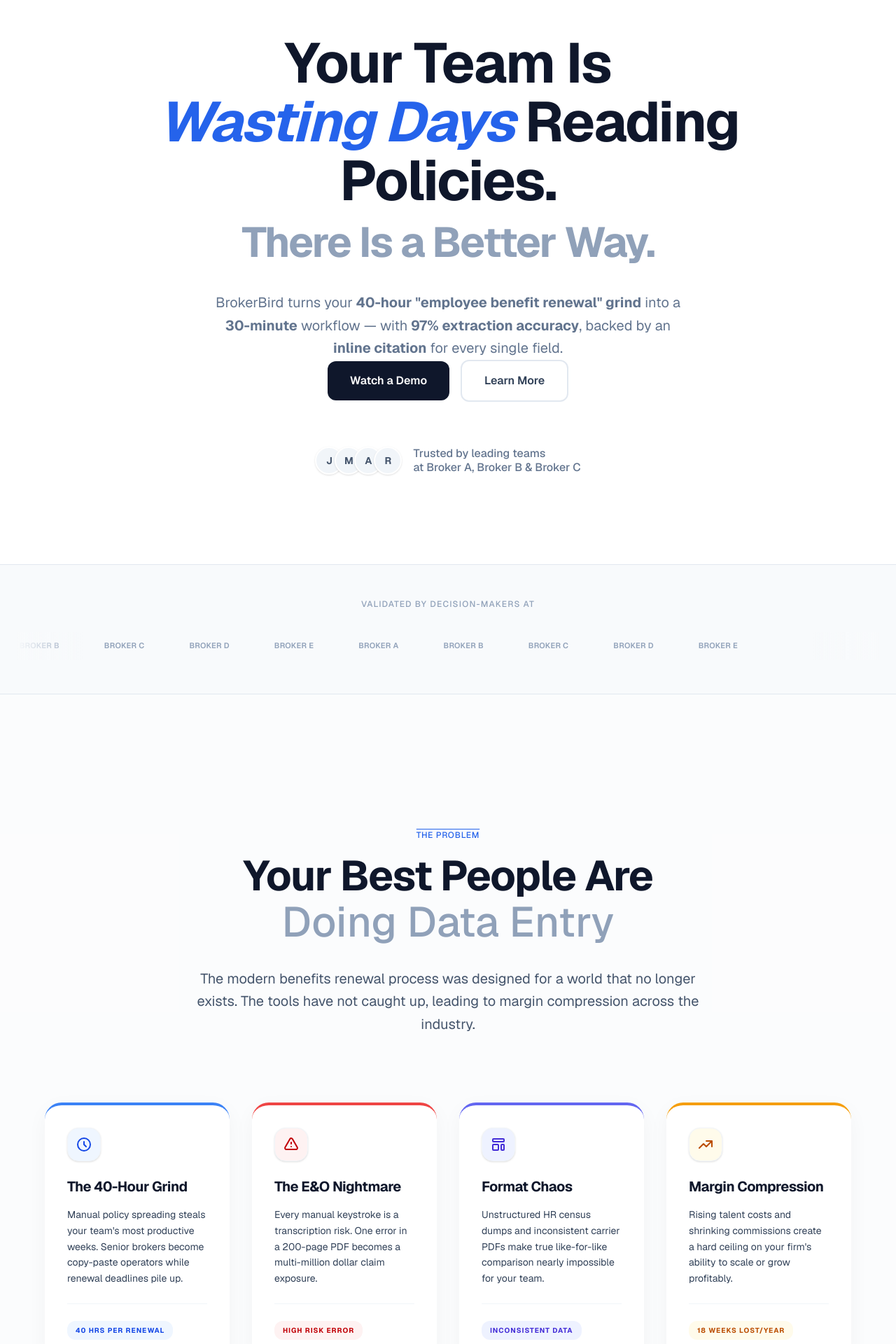
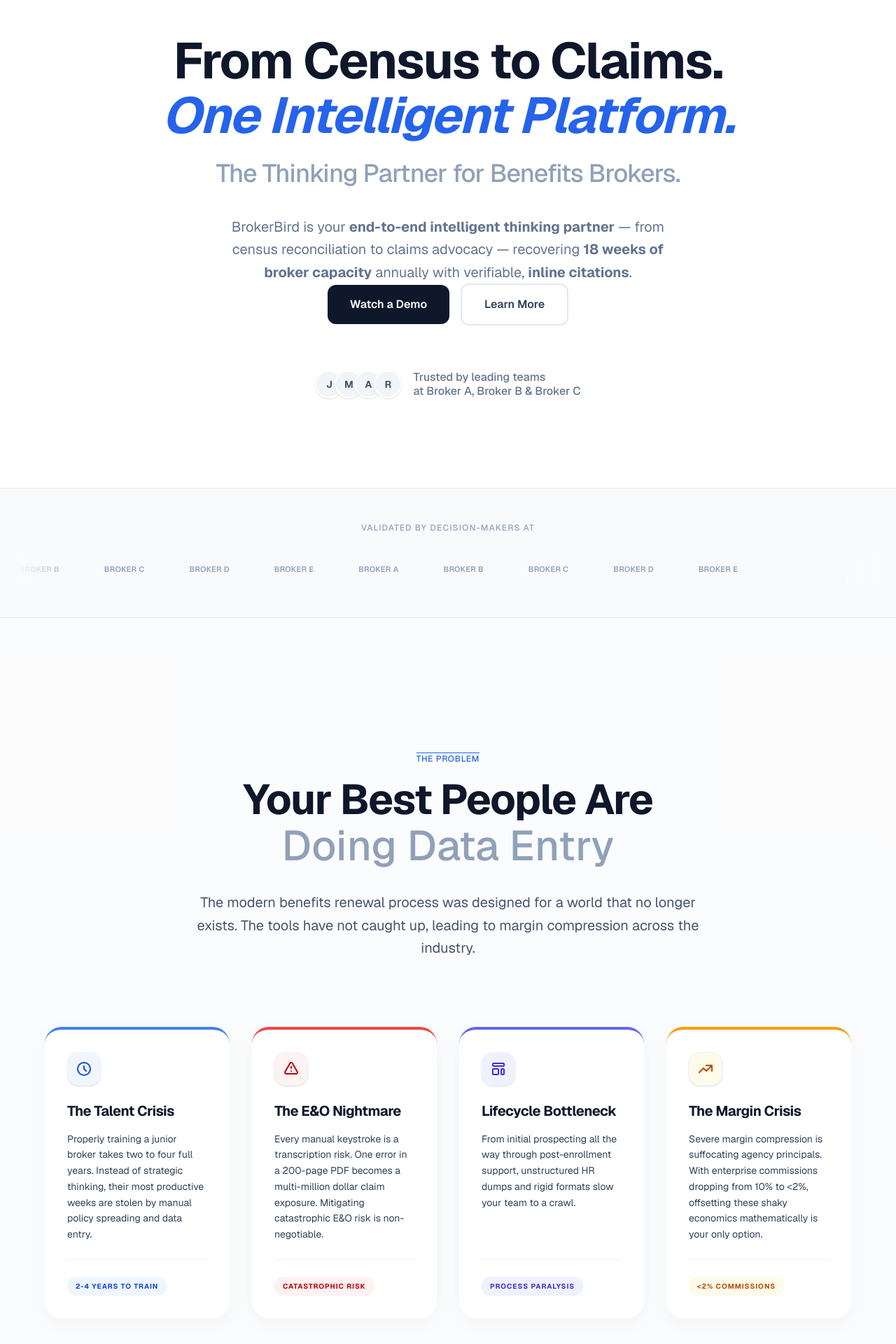
Before and after one commit to bwirakes/brokerbird-web-v3, a Next.js app: page / in a window 1280 px wide. Shown: the part 80-2000 px from the top of the page at 70% size. Built offline with nearby package versions, Linux system fonts and the light colour scheme.

Commit message:
Phase 14: Narrative Pivot - End-to-End Thinking Partner

```diff
--- a/components/HeroSection.tsx
+++ b/components/HeroSection.tsx
@@ -19,9 +19,10 @@
         {/* Headline */}
         <motion.h1
           variants={fadeUp}
-          className="text-5xl sm:text-6xl lg:text-[80px] font-bold text-slate-900 leading-[1.05] tracking-tight mb-10"
+          className="text-5xl sm:text-6xl lg:text-7xl font-bold text-slate-900 leading-[1.08] tracking-tight mb-6"
         >
-          Your Team Is{" "}
+          From Census to Claims.
+          <br />
           <span
             className="relative inline-block"
             style={{
@@ -29,26 +30,22 @@
               color: "#2563EB",
             }}
           >
-            Wasting Days
-          </span>{" "}
-          Reading Policies.
-          <br className="hidden sm:block" />
-          <motion.span
-            className="text-slate-400 block mt-4 text-4xl sm:text-5xl lg:text-6xl"
-            initial={{ opacity: 0, scale: 0.95 }}
-            whileInView={{ opacity: 1, scale: 1 }}
-            transition={{ delay: 0.3, duration: 0.8 }}
-          >
-            There Is a Better Way.
-          </motion.span>
+            One Intelligent Platform.
+          </span>
         </motion.h1>
+        <motion.p
+          variants={fadeUp}
+          className="text-2xl sm:text-3xl lg:text-4xl text-slate-400 font-medium tracking-tight mb-10"
+        >
+          The Thinking Partner for Benefits Brokers.
+        </motion.p>
 
         {/* Subheadline */}
         <motion.p
           variants={fadeUp}
-          className="mt-8 text-lg sm:text-xl text-slate-500 max-w-2xl mx-auto leading-relaxed"
+          className="text-lg sm:text-xl text-slate-500 max-w-2xl mx-auto leading-relaxed"
         >
-          BrokerBird turns your <strong>40-hour "employee benefit renewal" grind</strong> into a <strong>30-minute</strong> workflow — with <strong>97% extraction accuracy</strong>, backed by an <strong>inline citation</strong> for every single field.
+          BrokerBird is your <strong>end-to-end intelligent thinking partner</strong> — from census reconciliation to claims advocacy — recovering <strong>18 weeks of broker capacity</strong> annually with verifiable, <strong>inline citations</strong>.
         </motion.p>
 
         {/* CTA Buttons */}
--- a/components/HowItWorks.tsx
+++ b/components/HowItWorks.tsx
@@ -3,32 +3,43 @@
 import { motion } from "framer-motion";
 import { fadeUp, staggerContainer, cardReveal, viewport } from "@/lib/animations";
 
-const UploadUI = () => (
+/* ── Step 1: Census ── */
+const CensusUI = () => (
   <div className="w-full h-full flex flex-col items-center justify-center p-6 relative group">
     <div className="absolute inset-4 bg-slate-50 rounded-[2rem] border-2 border-dashed border-slate-200 opacity-50 transition-all group-hover:bg-white group-hover:opacity-100" />
     <motion.div
       animate={{ y: [0, -6, 0] }}
       transition={{ repeat: Infinity, duration: 2.5, ease: "easeInOut" }}
-      className="w-12 h-16 sm:w-14 sm:h-20 bg-white rounded-lg shadow-sm border border-slate-200 flex flex-col items-center justify-center mb-3 relative z-10"
+      className="relative z-10 flex flex-col items-center"
     >
-      <div className="w-5 h-0.5 sm:h-1 bg-red-100 rounded-full mb-1.5 sm:mb-2" />
-      <div className="w-6 sm:w-8 h-0.5 sm:h-1 bg-slate-100 rounded-full mb-1 sm:mb-1.5" />
-      <div className="w-6 sm:w-8 h-0.5 sm:h-1 bg-slate-100 rounded-full mb-1 sm:mb-1.5" />
-      <div className="w-4 sm:w-5 h-0.5 sm:h-1 bg-slate-100 rounded-full" />
-      <div className="absolute bottom-1 sm:bottom-2 bg-red-50 text-red-600 text-[6px] sm:text-[8px] font-bold px-1 sm:px-1.5 py-0.5 rounded">
-        PDF
+      <div className="flex gap-2 mb-4">
+        <div className="w-10 h-14 bg-white rounded-lg shadow-sm border border-slate-200 flex flex-col items-center justify-center">
+          <div className="w-5 h-0.5 bg-green-200 rounded-full mb-1" />
+          <div className="w-6 h-0.5 bg-slate-100 rounded-full mb-1" />
+          <div className="w-6 h-0.5 bg-slate-100 rounded-full" />
+          <div className="mt-1 bg-green-50 text-green-600 text-[6px] font-bold px-1 py-0.5 rounded">XLS</div>
+        </div>
+        <svg width="20" height="14" viewBox="0 0 24 24" fill="none" stroke="#94A3B8" strokeWidth="2" className="self-center">
+          <path d="M5 12h14M12 5l7 7-7 7"/>
+        </svg>
+        <div className="w-10 h-14 bg-white rounded-lg shadow-sm border border-teal-200 flex flex-col items-center justify-center">
+          <div className="w-5 h-0.5 bg-teal-200 rounded-full mb-1" />
+          <div className="w-6 h-0.5 bg-teal-100 rounded-full mb-1" />
+          <div className="w-6 h-0.5 bg-teal-100 rounded-full" />
+          <div className="mt-1 bg-teal-50 text-teal-600 text-[6px] font-bold px-1 py-0.5 rounded">CLEAN</div>
+        </div>
       </div>
     </motion.div>
-    <p className="text-[10px] sm:text-xs font-medium text-slate-500 z-10">Drag & drop files</p>
-    <p className="text-[8px] sm:text-[10px] text-slate-400 mt-0.5 z-10">.pdf, .docx, .xlsx</p>
+    <p className="text-[10px] sm:text-xs font-medium text-slate-500 z-10">Messy HR dump → Carrier-ready</p>
   </div>
 );
 
-const ExtractUI = () => (
+/* ── Step 2: Renewals ── */
+const RenewalsUI = () => (
   <div className="w-full h-full bg-slate-50/40 rounded-[2rem] border border-slate-200 p-6 flex flex-col justify-center gap-3 transition-all">
     <div className="flex items-center gap-2 mb-2">
       <div className="w-1.5 h-1.5 sm:w-2 sm:h-2 rounded-full bg-blue-500 animate-pulse" />
-      <div className="text-[10px] sm:text-xs font-semibold text-blue-600">Extracting 142 fields...</div>
+      <div className="text-[10px] sm:text-xs font-semibold text-blue-600">Extracting 50+ fields...</div>
     </div>
     {[1, 2, 3].map((i) => (
       <div key={i} className="flex flex-col gap-1 sm:gap-1.5 bg-white p-2 sm:p-3 rounded-lg border border-slate-100 shadow-sm">
@@ -41,45 +52,74 @@
         />
       </div>
     ))}
+    <div className="mt-1 flex items-center gap-1.5">
+      <div className="w-1.5 h-1.5 rounded-full bg-amber-400" />
+      <div className="text-[8px] sm:text-[10px] font-medium text-amber-600">⚠ Flagged: Suspiciously low quote</div>
+    </div>
   </div>
 );
 
-const CompareUI = () => (
+/* ── Step 3: Plan Design ── */
+const PlanDesignUI = () => (
   <div className="w-full h-full bg-slate-50/40 rounded-[2rem] border border-slate-200 p-6 flex flex-col justify-center relative transition-all">
-    <div className="grid grid-cols-2 gap-3 mb-6">
-      <div className="flex items-center gap-1.5 sm:gap-2">
-        <div className="w-3 h-3 sm:w-4 sm:h-4 rounded bg-slate-200" />
-        <div className="w-10 sm:w-12 h-1.5 sm:h-2 bg-slate-300 rounded" />
+    <div className="bg-white rounded-xl border border-slate-100 shadow-sm p-4 mb-3">
+      <div className="flex items-center gap-2 mb-3">
+        <div className="w-6 h-6 rounded bg-indigo-100 flex items-center justify-center">
+          <div className="w-3 h-3 rounded-sm bg-indigo-300" />
+        </div>
+        <div className="w-20 h-2 bg-slate-200 rounded" />
       </div>
-      <div className="flex items-center gap-1.5 sm:gap-2">
-        <div className="w-3 h-3 sm:w-4 sm:h-4 rounded bg-indigo-200" />
-        <div className="w-10 sm:w-12 h-1.5 sm:h-2 bg-indigo-300 rounded" />
+      <div className="grid grid-cols-3 gap-2">
+        {[1, 2, 3].map(i => (
+          <div key={i} className="h-14 sm:h-16 bg-slate-50 rounded-lg border border-slate-100 flex items-center justify-center">
+            <div className="w-8 h-8 rounded bg-indigo-50 border border-indigo-100" />
+          </div>
+        ))}
       </div>
     </div>
+    <div className="flex items-center gap-2">
+      <div className="px-2 py-1 bg-indigo-100 text-indigo-700 text-[8px] sm:text-[10px] font-bold rounded uppercase">PPTX Ready</div>
+      <div className="px-2 py-1 bg-slate-100 text-slate-500 text-[8px] sm:text-[10px] font-bold rounded uppercase">Branded</div>
+    </div>
+  </div>
+);
 
-    <div className="flex flex-col gap-1.5 sm:gap-2.5">
-      <div className="grid grid-cols-2 gap-2 sm:gap-3">
-        <div className="bg-white p-1.5 sm:p-2.5 rounded-lg border border-slate-100 shadow-sm text-[10px] sm:text-xs font-medium text-slate-700">$10,000</div>
-        <div className="bg-white p-1.5 sm:p-2.5 rounded-lg border border-slate-100 shadow-sm text-[10px] sm:text-xs font-medium text-slate-700">$15,000</div>
-      </div>
-      <div className="grid grid-cols-2 gap-2 sm:gap-3 relative">
-        <div className="absolute -left-1.5 sm:-left-2 top-1 sm:top-2 bottom-1 sm:bottom-2 w-[2px] bg-blue-500 rounded-full" />
-        <div className="bg-blue-50 p-1.5 sm:p-2.5 rounded-lg border border-blue-100 text-[10px] sm:text-xs font-medium text-blue-800">Included</div>
-        <div className="bg-white p-1.5 sm:p-2.5 rounded-lg border border-slate-100 shadow-sm text-[10px] sm:text-xs font-medium text-slate-400 line-through">Excluded</div>
-      </div>
-      <div className="grid grid-cols-2 gap-2 sm:gap-3">
-        <div className="bg-white p-1.5 sm:p-2.5 rounded-lg border border-slate-100 shadow-sm text-[10px] sm:text-xs font-medium text-slate-700">100%</div>
-        <div className="bg-white p-1.5 sm:p-2.5 rounded-lg border border-slate-100 shadow-sm text-[10px] sm:text-xs font-medium text-slate-700">80%</div>
-      </div>
+/* ── Step 4: Claims ── */
+const ClaimsUI = () => (
+  <div className="w-full h-full bg-slate-50/40 rounded-[2rem] border border-slate-200 p-6 flex flex-col justify-center relative transition-all">
+    <div className="flex items-center gap-2 mb-3">
+      <div className="w-2 h-2 rounded-full bg-green-500" />
+      <div className="text-[10px] sm:text-xs font-semibold text-green-700">Audit Trail Verified</div>
+    </div>
+    <div className="flex flex-col gap-2">
+      {["Loss Ratio: 67%", "Top DX: MSK", "Flagged: Denied"].map((label, i) => (
+        <div key={i} className="flex justify-between items-center bg-white p-2.5 rounded-lg border border-slate-100 shadow-sm">
+          <div className="text-[10px] sm:text-xs font-medium text-slate-700">{label}</div>
+          <div className={`px-1.5 py-0.5 text-[7px] sm:text-[9px] font-bold rounded uppercase ${i === 2 ? 'bg-red-50 text-red-600' : 'bg-green-50 text-green-600'}`}>
+            {i === 2 ? 'Action Req.' : 'Verified'}
+          </div>
+        </div>
+      ))}
     </div>
   </div>
 );
 
 const steps = [
   {
-    title: "Connect documents",
-    body: "Drop in any PDF or HR census file. Integrations built-in.",
-    ui: <UploadUI />,
+    title: "Reconcile census",
+    body: "Drop in messy HR dumps. BrokerBird normalizes, validates, and maps to carrier-ready format instantly.",
+    ui: <CensusUI />,
+    theme: {
+      accent: "#14B8A6", // teal-500
+      bg: "bg-teal-50",
+      text: "text-teal-700",
+      radial: "from-teal-50/40"
+    }
+  },
+  {
+    title: "Extract & compare renewals",
+    body: "AI extracts 50+ elements from any carrier PDF with inline citations — and flags suspiciously cheap quotes.",
+    ui: <RenewalsUI />,
     theme: {
       accent: "#3B82F6", // blue-500
       bg: "bg-blue-50",
@@ -88,9 +128,9 @@
     }
   },
   {
-    title: "AI gets to work",
-    body: "BrokerBird extracts complex fields with inline citations instantly.",
-    ui: <ExtractUI />,
+    title: "Design & present plans",
+    body: "Generate print-ready, branded PowerPoint presentations. No more spreadsheet outsourcing.",
+    ui: <PlanDesignUI />,
     theme: {
       accent: "#6366F1", // indigo-500
       bg: "bg-indigo-50",
@@ -99,9 +139,9 @@
     }
   },
   {
-    title: "Compare & present",
-    body: "What used to take 40 hours is now a perfect 30-minute side-by-side.",
-    ui: <CompareUI />,
+    title: "Advocate on claims",
+    body: "Build verifiable audit trails with loss ratios and top diagnoses to win complex claims against unresponsive TPAs.",
+    ui: <ClaimsUI />,
     theme: {
       accent: "#F59E0B", // amber-500
       bg: "bg-amber-50",
@@ -129,16 +169,16 @@
             variants={fadeUp}
             className="text-4xl sm:text-5xl font-bold text-slate-900 tracking-tight leading-tight"
           >
-            Automation for mission-critical operations
+            Four modules. One end-to-end platform.
             <br className="hidden sm:block" />
             <span className="text-slate-400 font-medium">
-              Innovate your workflow from the ground up
+              From intake to advocacy.
             </span>
           </motion.h2>
         </motion.div>
 
         <motion.div
-          className="grid grid-cols-1 md:grid-cols-3 gap-8"
+          className="grid grid-cols-1 sm:grid-cols-2 lg:grid-cols-4 gap-8"
           variants={staggerContainer}
           initial="hidden"
           whileInView="visible"
@@ -152,15 +192,18 @@
               className="group relative"
             >
               <div
-                className="h-full bg-white rounded-card p-8 sm:p-10 flex flex-col items-center text-center shadow-soft group-hover:shadow-[0_20px_50px_rgb(0,0,0,0.08)] transition-all duration-500 min-h-[480px] overflow-hidden relative"
+                className="h-full bg-white rounded-card p-8 sm:p-10 flex flex-col items-center text-center shadow-soft group-hover:shadow-[0_20px_50px_rgb(0,0,0,0.08)] transition-all duration-500 min-h-[420px] overflow-hidden relative"
                 style={{ borderTop: `4px solid ${step.theme.accent}` }}
               >
                 {/* Subtle Radial Gradient */}
                 <div className={`absolute top-0 left-0 w-48 h-48 bg-gradient-radial ${step.theme.radial} to-transparent opacity-50 group-hover:opacity-80 transition-opacity pointer-events-none`} />
 
                 <div className="relative z-10 w-full flex flex-col h-full">
-                  <div className="mb-8">
-                    <h3 className="text-xl sm:text-2xl font-bold text-slate-900 mb-3 tracking-tight">{step.title}</h3>
+                  <div className="mb-6">
+                    <div className={`inline-flex items-center justify-center px-2.5 py-1 ${step.theme.bg} ${step.theme.text} font-bold text-[10px] tracking-wider uppercase rounded-full mb-4`}>
+                      0{i + 1}
+                    </div>
+                    <h3 className="text-lg sm:text-xl font-bold text-slate-900 mb-3 tracking-tight">{step.title}</h3>
                     <p className="text-sm text-slate-500 leading-relaxed max-w-[280px] mx-auto">{step.body}</p>
                   </div>
                   <motion.div
--- a/components/PainSection.tsx
+++ b/components/PainSection.tsx
@@ -6,9 +6,9 @@
 
 const painPoints = [
   {
-    title: "The 40-Hour Grind",
-    body: "Manual policy spreading steals your team's most productive weeks. Senior brokers become copy-paste operators while renewal deadlines pile up.",
-    stat: "40 hrs per renewal",
+    title: "The Talent Crisis",
+    body: "Properly training a junior broker takes two to four full years. Instead of strategic thinking, their most productive weeks are stolen by manual policy spreading and data entry.",
+    stat: "2-4 years to train",
     theme: {
       accent: "#3B82F6", // blue-500
       bg: "bg-blue-50",
@@ -23,8 +23,8 @@
   },
   {
     title: "The E&O Nightmare",
-    body: "Every manual keystroke is a transcription risk. One error in a 200-page PDF becomes a multi-million dollar claim exposure.",
-    stat: "High Risk Error",
+    body: "Every manual keystroke is a transcription risk. One error in a 200-page PDF becomes a multi-million dollar claim exposure. Mitigating catastrophic E&O risk is non-negotiable.",
+    stat: "Catastrophic Risk",
     theme: {
       accent: "#EF4444", // red-500
       bg: "bg-red-50",
@@ -38,9 +38,9 @@
     )
   },
   {
-    title: "Format Chaos",
-    body: "Unstructured HR census dumps and inconsistent carrier PDFs make true like-for-like comparison nearly impossible for your team.",
-    stat: "Inconsistent Data",
+    title: "Lifecycle Bottleneck",
+    body: "From initial prospecting all the way through post-enrollment support, unstructured HR dumps and rigid formats slow your team to a crawl.",
+    stat: "Process Paralysis",
     theme: {
       accent: "#6366F1", // indigo-500
       bg: "bg-indigo-50",
@@ -54,9 +54,9 @@
     )
   },
   {
-    title: "Margin Compression",
-    body: "Rising talent costs and shrinking commissions create a hard ceiling on your firm's ability to scale or grow profitably.",
-    stat: "18 weeks lost/year",
+    title: "The Margin Crisis",
+    body: "Severe margin compression is suffocating agency principals. With enterprise commissions dropping from 10% to <2%, offsetting these shaky economics mathematically is your only option.",
+    stat: "<2% Commissions",
     theme: {
       accent: "#F59E0B", // amber-500
       bg: "bg-amber-50",
@@ -68,7 +68,7 @@
         <path strokeLinecap="round" strokeLinejoin="round" strokeWidth={2} d="M13 7h8m0 0v8m0-8l-8 8-4-4-6 6" />
       </svg>
     )
-  },
+  }
 ];
 
 export default function PainSection() {
```
